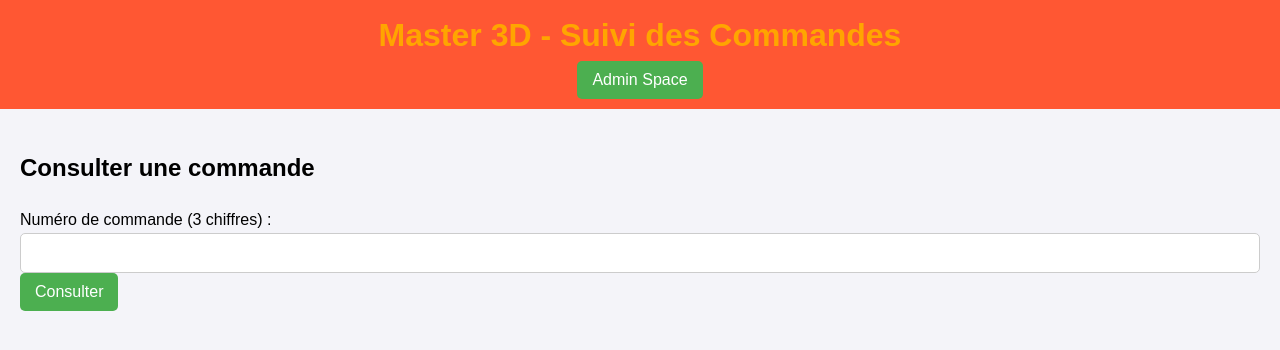
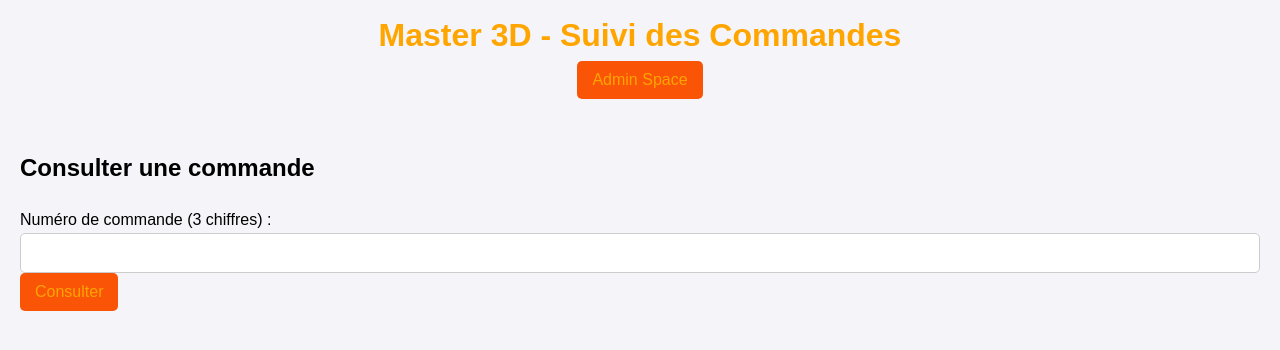
Before and after one commit to github-VS-user/master3d, a website: page index.html in a window 1280 px wide. Drawn offline with Linux system fonts and the light colour scheme.

Commit message:
Update style.css

```diff
--- a/style.css
+++ b/style.css
@@ -8,7 +8,7 @@ body {
 }
 
 header {
-  background: #ff5733;
+  background: ##fa5407;
   color: orange;
   text-align: center;
   padding: 10px 0;
@@ -21,8 +21,8 @@ header h1 {
 button {
   padding: 10px 15px;
   font-size: 16px;
-  background-color: #4caf50;
-  color: white;
+  background-color: #fa5407;
+  color: orange;
   border: none;
   border-radius: 5px;
   cursor: pointer;
```
